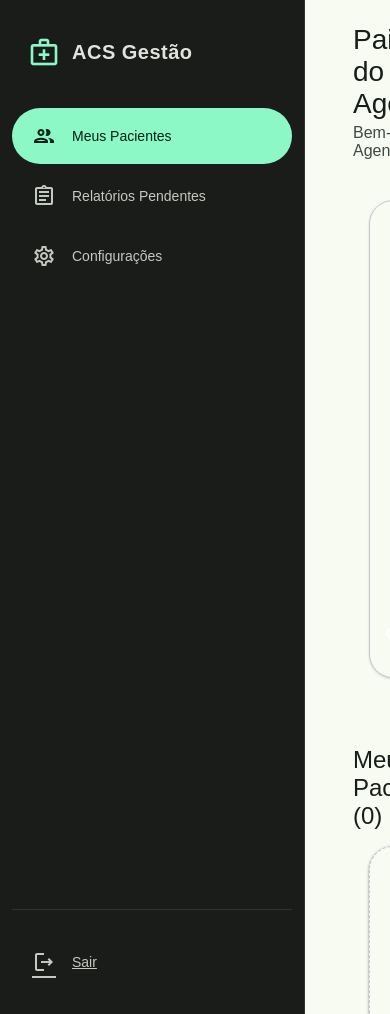
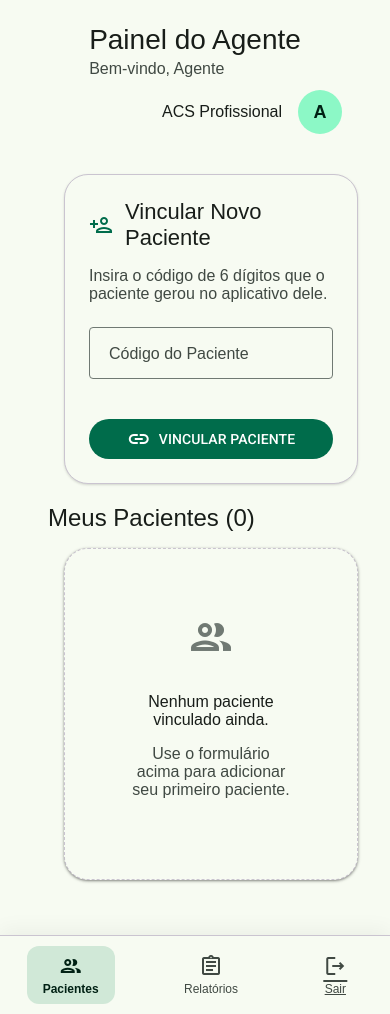
Before and after one commit to jyunior245/TCC-Workspace, a Flask app: page /agent/dashboard in a window 390 px wide. Run offline with Flask 3, Linux system fonts and the light colour scheme; the visitor is signed in with stand-in values (Sample User, id 1); data that the repository does not hold is empty; parts of the project's set-up code (start-up, migrations or seed data) failed here and were passed over.

Commit message:
upt(frontend): que melhora a responsividade da GUI ACS

```diff
--- a/Flask/app/static/css/agent.css
+++ b/Flask/app/static/css/agent.css
@@ -67,6 +67,139 @@ body {
   letter-spacing: 0.5px;
 }
 
+/* Floating Action Button */
+.fab-add {
+  position: fixed;
+  right: 40px;
+  bottom: 40px;
+  width: 64px;
+  height: 64px;
+  border-radius: 20px;
+  background: #1c1b1f;
+  color: white;
+  border: none;
+  cursor: pointer;
+  display: grid;
+  place-items: center;
+  box-shadow: 0 10px 25px rgba(0, 0, 0, 0.2);
+  transition: var(--transition);
+}
+
+.fab-add:hover { transform: translateY(-5px); background: #000; }
+
+/* Link Patient Form */
+.link-patient-form {
+  display: flex;
+  gap: 16px;
+  align-items: flex-end;
+}
+.link-patient-form .md-text-field {
+  max-width: 300px;
+}
+
+/* Responsive Adjustments */
+.bottom-nav {
+  display: none; /* Hidden on desktop */
+}
+
+@media (max-width: 992px) {
+  .dashboard-container {
+      flex-direction: column;
+  }
+
+  .sidebar {
+    display: none;
+  }
+
+  .bottom-nav {
+    display: flex;
+    position: fixed;
+    bottom: 0;
+    left: 0;
+    right: 0;
+    background: var(--md-sys-color-surface);
+    padding: 10px 0;
+    box-shadow: 0 -5px 20px rgba(0, 0, 0, 0.05);
+    justify-content: space-around;
+    z-index: 1000;
+    border-top: 1px solid var(--md-sys-color-outline-variant);
+  }
+
+  .bottom-nav .nav-item {
+    display: flex;
+    flex-direction: column;
+    align-items: center;
+    background: transparent;
+    border: none;
+    color: var(--md-sys-color-on-surface-variant);
+    font-size: 12px;
+    gap: 4px;
+    padding: 8px 16px;
+    border-radius: 12px;
+    width: auto;
+  }
+
+  .bottom-nav .nav-item.active {
+    color: var(--md-sys-color-on-primary-container);
+    background-color: var(--md-sys-color-secondary-container);
+    font-weight: 700;
+  }
+
+  .main-content {
+    margin-bottom: 70px;
+  }
+
+  .app-bar {
+    padding: 16px;
+    flex-direction: column;
+    align-items: flex-start;
+    gap: 12px;
+  }
+
+  .user-profile {
+      align-self: flex-end;
+  }
+
+  .sections-container {
+    padding: 0 16px 16px;
+  }
+
+  .patients-grid {
+    grid-template-columns: 1fr;
+  }
+
+  /* Make form vertical on mobile */
+  .link-patient-form {
+    flex-direction: column;
+    align-items: stretch;
+    gap: 16px;
+  }
+
+  .link-patient-form .md-text-field,
+  .link-patient-form .md-button {
+    max-width: 100%;
+    width: 100%;
+  }
+
+  /* Adjust Modal for Mobile */
+  .modal-container {
+    width: 95%;
+    height: 90vh;
+    border-radius: 20px;
+  }
+
+  .modal-header {
+      padding: 16px 20px;
+  }
+
+  .modal-header h2 {
+      font-size: 20px;
+  }
+
+  .modal-content {
+      padding: 20px;
+  }
+}
 .sidebar-nav {
   display: flex;
   flex-direction: column;
--- a/Flask/app/templates/agent_dashboard.html
+++ b/Flask/app/templates/agent_dashboard.html
@@ -19,18 +19,15 @@
         </div>
 
         <nav class="sidebar-nav">
-            <button class="nav-item active">
+            <button class="nav-item active" onclick="switchSection('patients-section', this)">
                 <span class="material-icons-outlined">people</span>
                 <span>Meus Pacientes</span>
             </button>
-            <button class="nav-item">
+            <button class="nav-item" onclick="switchSection('reports-section', this)">
                 <span class="material-icons-outlined">assignment</span>
                 <span>Relatórios Pendentes</span>
             </button>
-            <button class="nav-item">
-                <span class="material-icons-outlined">settings</span>
-                <span>Configurações</span>
-            </button>
+
         </nav>
 
         <div class="sidebar-footer">
@@ -71,6 +68,8 @@
                 {% endif %}
             {% endwith %}
 
+            <!-- Patients Section -->
+            <div id="patients-section" class="dashboard-section">
                 <!-- Link Patient Section -->
                 <section class="section">
                     <div class="md-card elevated">
@@ -82,8 +81,8 @@
                             Insira o código de 6 dígitos que o paciente gerou no aplicativo dele.
                         </p>
 
-                    <form action="{{ url_for('agent.link_patient') }}" method="POST" style="display: flex; gap: 16px; align-items: flex-end;">
-                        <div class="md-text-field" style="max-width: 300px;">
+                        <form action="{{ url_for('agent.link_patient') }}" method="POST" class="link-patient-form">
+                            <div class="md-text-field">
                                 <input type="text" name="patient_code" id="patient_code" placeholder=" " required maxlength="6" style="text-transform: uppercase;">
                                 <label for="patient_code">Código do Paciente</label>
                             </div>
@@ -132,6 +131,33 @@
                     {% endif %}
                 </section>
             </div>
+
+            <!-- Empty Reports Section -->
+            <div id="reports-section" class="dashboard-section" style="display: none;">
+                <section class="section">
+                    <h2 class="title-large">Relatórios Pendentes</h2>
+                    <p class="body-medium">Esta seção está em desenvolvimento.</p>
+                </section>
+            </div>
+
+
+        </div>
+
+        <!-- Bottom Navigation for Mobile -->
+        <nav class="bottom-nav">
+            <button class="nav-item active" onclick="switchSection('patients-section', this)">
+                <span class="material-icons-outlined">people</span>
+                <span>Pacientes</span>
+            </button>
+            <button class="nav-item" onclick="switchSection('reports-section', this)">
+                <span class="material-icons-outlined">assignment</span>
+                <span>Relatórios</span>
+            </button>
+            <a href="/logout" class="nav-item">
+                <span class="material-icons-outlined">logout</span>
+                <span>Sair</span>
+            </a>
+        </nav>
     </main>
 </div>
 
@@ -163,6 +189,17 @@
 </style>
 
 <script>
+    function switchSection(sectionId, btn) {
+        // Esconde todas as seções
+        document.querySelectorAll('.dashboard-section').forEach(s => s.style.display = 'none');
+        // Mostra a selecionada
+        document.getElementById(sectionId).style.display = 'block';
+
+        // Atualiza botões da sidebar
+        document.querySelectorAll('.nav-item').forEach(b => b.classList.remove('active'));
+        if (btn) btn.classList.add('active');
+    }
+
     const scrim = document.getElementById('reportModalScrim');
     const modalTitle = document.getElementById('modalTitle');
     const modalBody = document.getElementById('modalMarkdownBody');
--- a/Flask/app/templates/patient_dashboard.html
+++ b/Flask/app/templates/patient_dashboard.html
@@ -29,6 +29,7 @@
         <span class="material-icons-outlined">insert_chart</span>
         <span>Relatórios</span>
       </button>
+
     </nav>
     <div class="sidebar-footer">
       <button class="nav-btn logout" onclick="window.location.href='/logout'">
@@ -189,6 +190,7 @@
             </div>
           </div>
         </div>
+
       </section>
     </main>
   </div>
```
Lines whose indentation alone changed are shown as unchanged.
